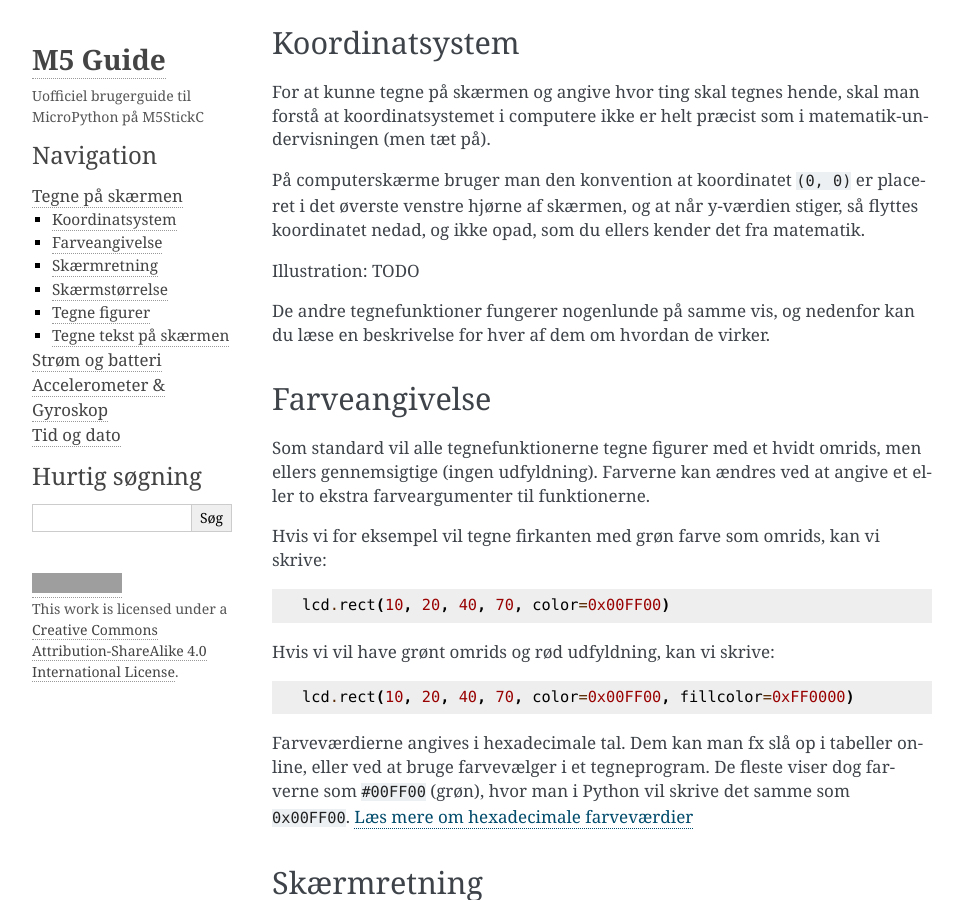
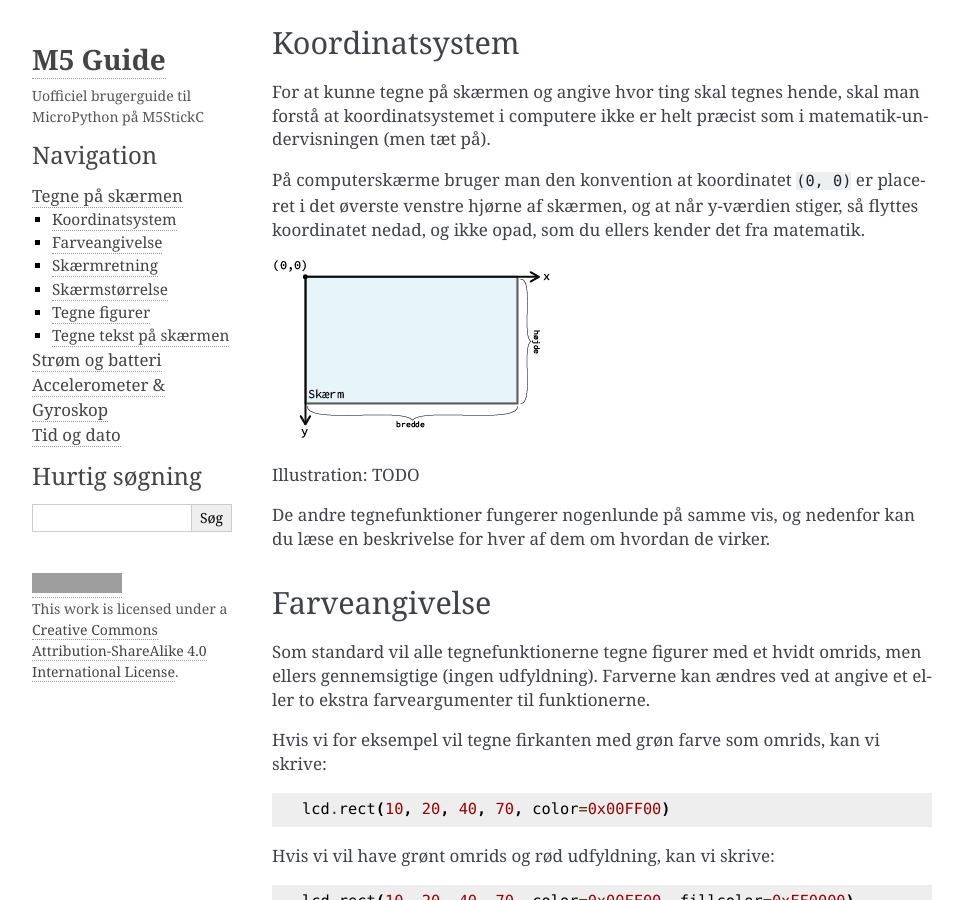
Before and after one commit to DatalogiForAlle/M5Guide, a Sphinx documentation site: the page built from docs/tegne.rst, in a window 1280 px wide and 900 px high, scrolled down 507 px. Shown: the whole window, without its empty margins (148-1111 px from the left). Built offline with Sphinx 7.4.7, drawn with Linux system fonts in a browser that asks for light colours; grey boxes are pictures that could not be loaded.

Commit message:
tilføjede illustration

```diff
--- a/docs/tegne.rst
+++ b/docs/tegne.rst
@@ -35,6 +35,7 @@ er placeret i det øverste venstre hjørne af skærmen, og at når
 y-værdien stiger, så flyttes koordinatet nedad, og ikke opad, som du
 ellers kender det fra matematik.
 
+.. image:: koordinatsystem.png
 Illustration: TODO
 
 De andre tegnefunktioner fungerer nogenlunde på samme vis, og nedenfor
```
